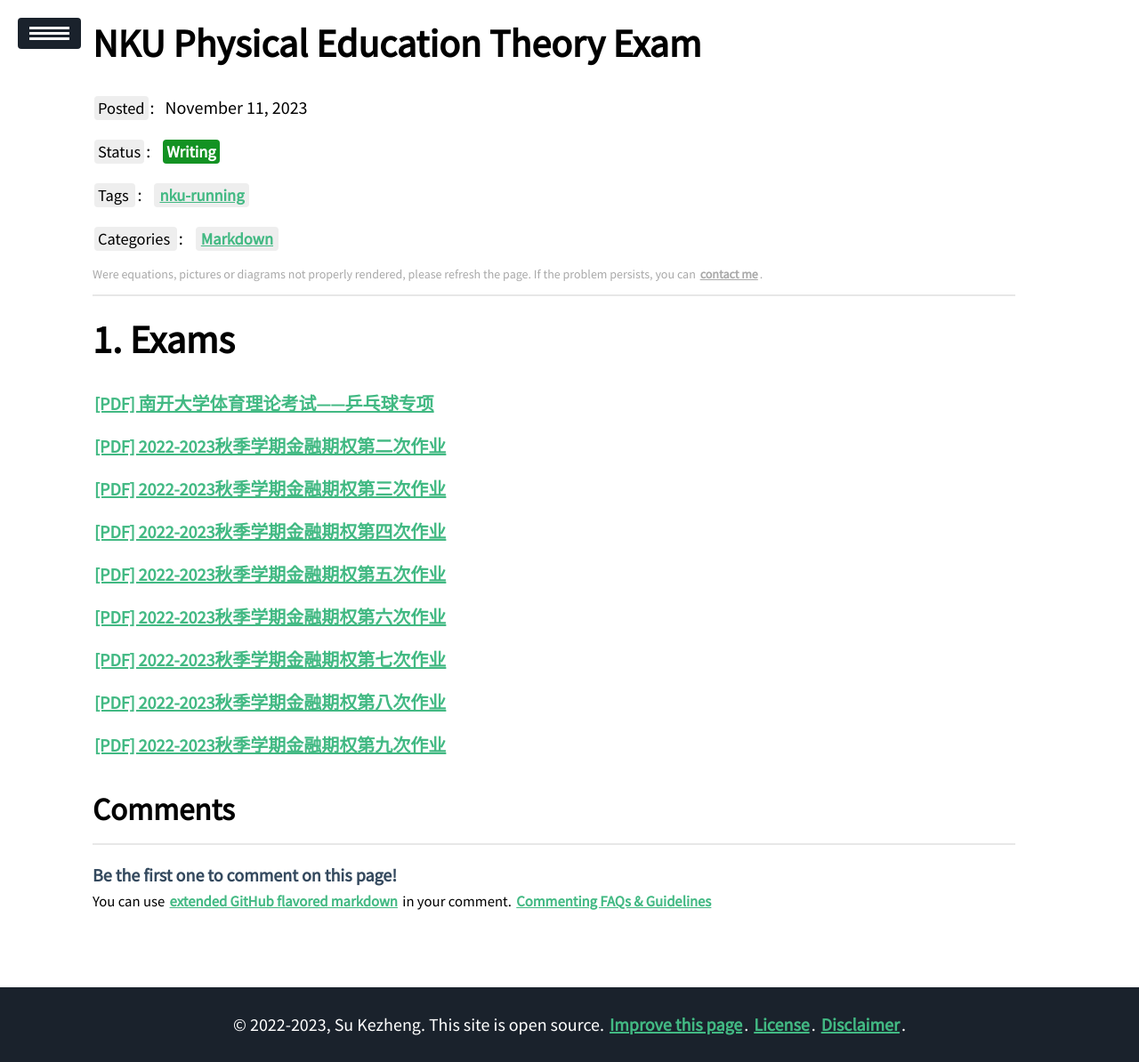
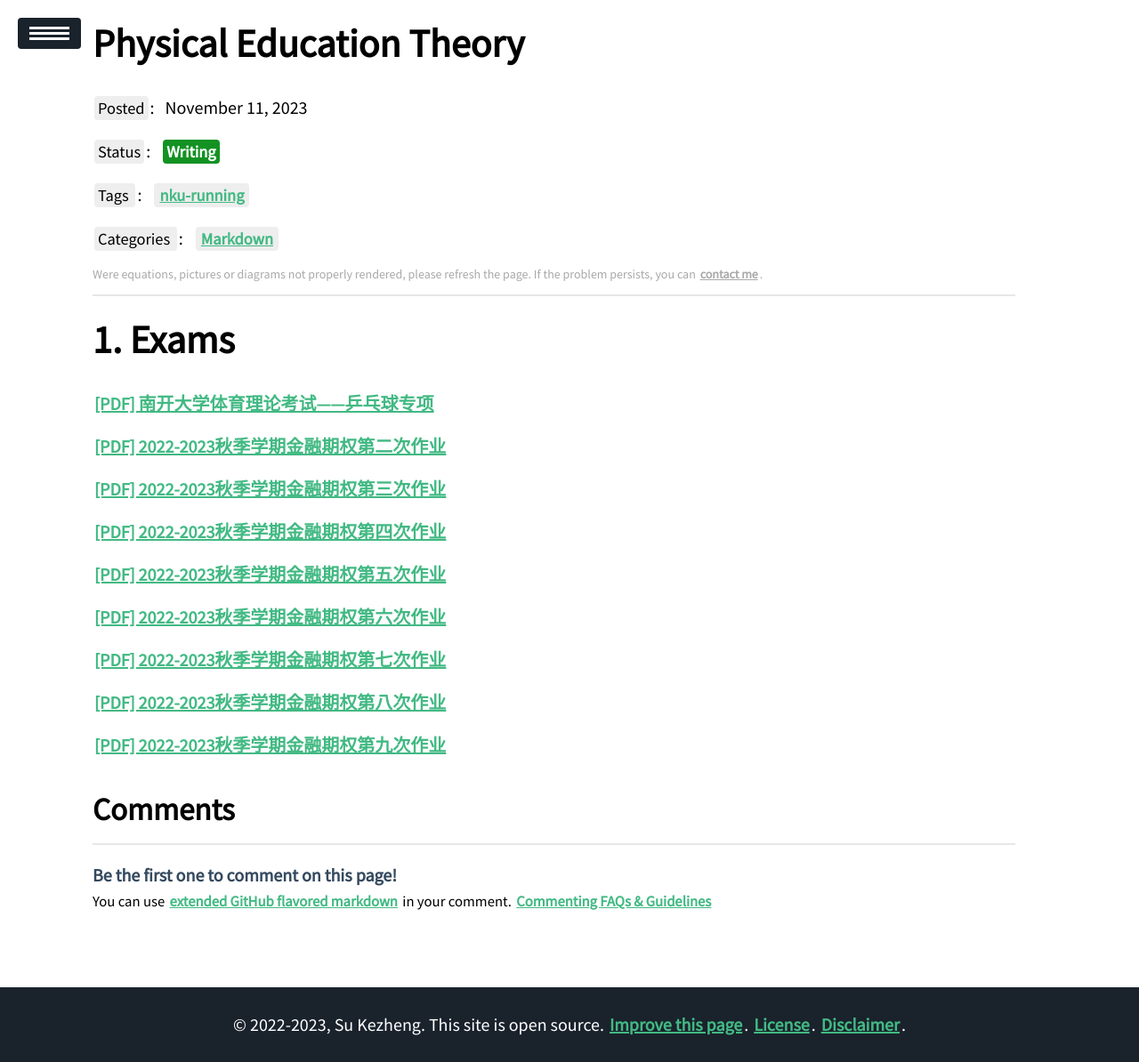
Before and after one commit to ssskz/ssskz.github.io, a Jekyll site: the page built from _posts/2023-11-11-NKU-Physical-Education-Theory-Exam.md, in a window 1280 px wide. Shown: the whole page at 89% size. Built offline with Jekyll 4.4.1, drawn with Linux system fonts in a browser that asks for light colours; our own code applies the rules of GitHub Pages for plain Markdown files; a script that is not in the unit is left out.

Commit message:
1
Signed-off-by: ssskz <12497590+ssskz@user.noreply.gitee.com>

```diff
--- a/_posts/2023-11-11-NKU-Physical-Education-Theory-Exam.md
+++ b/_posts/2023-11-11-NKU-Physical-Education-Theory-Exam.md
@@ -1,7 +1,7 @@
 ---
-title: NKU Physical Education Theory Exam
+title: Physical Education Theory
 commentable: true
-Edit: 2023-10-17
+Edit: 2023-11-11
 mathjax: true
 mermaid: true
 status: Writing
```
